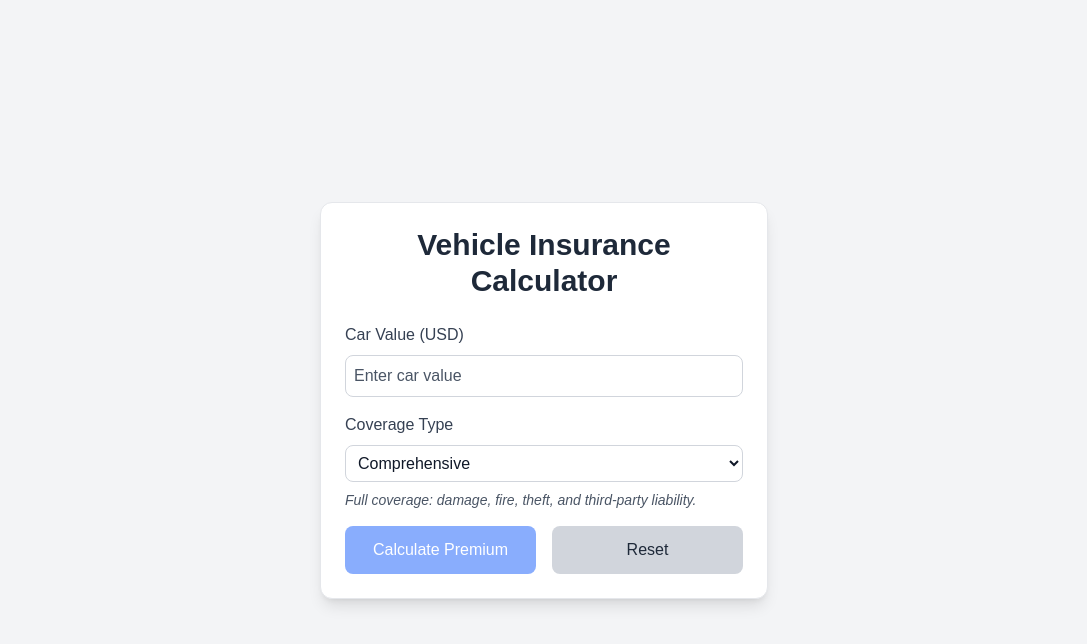
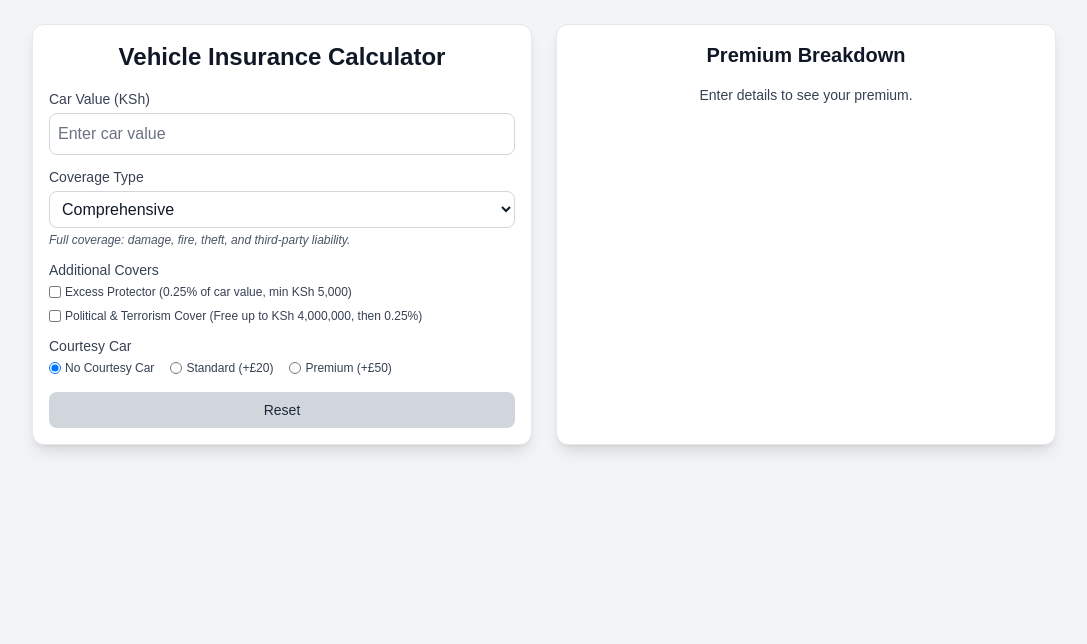
Before and after one commit to Caleb-Kiune/insurance-calculator, a Next.js app: page /calculator in a window 1280 px wide. Shown: the top 644 px of the page, without its empty margins (96-1183 px from the left). Built offline with nearby package versions, Linux system fonts and the light colour scheme.

Commit message:
test form update

```diff
--- a/src/app/calculator/page.tsx
+++ b/src/app/calculator/page.tsx
@@ -1,37 +1,98 @@
 "use client";
 
-import { useState } from "react";
+import React, { useState, useEffect } from "react";
+import { motion, AnimatePresence } from "framer-motion";
 
 export default function CalculatorPage() {
   const [carValue, setCarValue] = useState<number | "">("");
   const [coverageType, setCoverageType] = useState("comprehensive");
+  const [excessProtector, setExcessProtector] = useState(false);
+  const [politicalTerrorismCover, setPoliticalTerrorismCover] = useState(false);
   const [premium, setPremium] = useState<number | null>(null);
   const [rate, setRate] = useState<number | null>(null);
+  const [additionalCovers, setAdditionalCovers] = useState<{
+    excessProtector: number;
+    politicalTerrorism: number;
+    courtesyCar: number;
+  }>({ excessProtector: 0, politicalTerrorism: 0, courtesyCar: 0 });
+  const [courtesyCar, setCourtesyCar] = useState<"none" | "standard" | "premium">("none");
+  const [basicPremium, setBasicPremium] = useState<number | null>(null);
+  const [levies, setLevies] = useState<{
+    stampDuty: number;
+    trainingLevy: number;
+    phcf: number;
+    policyCharge: number;
+  }>({ stampDuty: 0, trainingLevy: 0, phcf: 0, policyCharge: 0 });
 
   const MAX_CAR_VALUE = 100_000_000;
+  const formatKES = (amount: number) =>
+    new Intl.NumberFormat("en-KE", { style: "currency", currency: "KES" }).format(amount);
 
      const calculatePremium = () => {
      if (carValue === "" || carValue <= 0 || carValue > MAX_CAR_VALUE) {
-      setPremium(null);
-      setRate(null);
+       resetCalculator();
        return;
      }
 
-    let selectedRate = 0;
+     let baseRate = 0;
+     if (coverageType === "comprehensive") baseRate = 0.05;
+     else if (coverageType === "third-party") baseRate = 0.02;
+     else if (coverageType === "fire-theft") baseRate = 0.03;
 
-    if (coverageType === "comprehensive") selectedRate = 0.05;
-    else if (coverageType === "third-party") selectedRate = 0.02;
-    else if (coverageType === "fire-theft") selectedRate = 0.03;
+     let valueMultiplier = 1;
+     if (carValue >= 500_000 && carValue < 1_000_000) valueMultiplier = 1.2;
+     else if (carValue >= 1_000_000 && carValue < 1_500_000) valueMultiplier = 1.0;
+     else if (carValue >= 1_500_000 && carValue < 2_500_000) valueMultiplier = 0.8;
+     else if (carValue >= 2_500_000) valueMultiplier = 0.6;
 
-    setRate(selectedRate);
-    setPremium(carValue * selectedRate);
+     const finalRate = baseRate * valueMultiplier;
+     const computedBasePremium = Number(carValue) * finalRate;
+     const basePremium = Math.max(computedBasePremium, 37_500);
+
+     let excessProtectorCost = excessProtector ? Math.max(carValue * 0.0025, 5000) : 0;
+     let politicalTerrorismCost =
+       politicalTerrorismCover && carValue > 4_000_000 ? carValue * 0.0025 : 0;
+     let courtesyCarCost = courtesyCar === "standard" ? 20 : courtesyCar === "premium" ? 50 : 0;
+
+     const calculatedBasicPremium = basePremium + excessProtectorCost + politicalTerrorismCost + courtesyCarCost;
+
+     const stampDuty = 40;
+     const trainingLevy = calculatedBasicPremium * 0.002;
+     const phcf = calculatedBasicPremium * 0.0025;
+     const policyCharge = 1000;
+
+     const totalPremium =
+       calculatedBasicPremium + stampDuty + trainingLevy + phcf + policyCharge;
+
+     setRate(finalRate);
+     setBasicPremium(calculatedBasicPremium);
+     setPremium(totalPremium);
+     setAdditionalCovers({
+       excessProtector: excessProtectorCost,
+       politicalTerrorism: politicalTerrorismCost,
+       courtesyCar: courtesyCarCost
+     });
+     setLevies({ stampDuty, trainingLevy, phcf, policyCharge });
    };
+
+   // Real-time calculation effect
+   useEffect(() => {
+     if (isValidInput) {
+       calculatePremium();
+     }
+   }, [carValue, coverageType, excessProtector, politicalTerrorismCover, courtesyCar]);
 
      const resetCalculator = () => {
      setCarValue("");
      setCoverageType("comprehensive");
+     setExcessProtector(false);
+     setPoliticalTerrorismCover(false);
+     setCourtesyCar("none");
      setPremium(null);
      setRate(null);
+     setAdditionalCovers({ excessProtector: 0, politicalTerrorism: 0, courtesyCar: 0 });
+     setBasicPremium(null);
+     setLevies({ stampDuty: 0, trainingLevy: 0, phcf: 0, policyCharge: 0 });
    };
 
   const coverageDescriptions: Record<string, string> = {
@@ -42,18 +103,51 @@ export default function CalculatorPage() {
 
   const isValidInput = carValue !== "" && carValue > 0 && carValue <= MAX_CAR_VALUE;
 
+     useEffect(() => {
+     const matchHeights = () => {
+       const inputCard = document.getElementById('input-card');
+       const outputCard = document.getElementById('output-card');
+       if (inputCard && outputCard) {
+         const inputHeight = inputCard.offsetHeight;
+         outputCard.style.height = `${inputHeight}px`;
+         outputCard.style.minHeight = `${inputHeight}px`;
+       }
+     };
+
+     matchHeights();
+
+     const resizeObserver = new ResizeObserver(matchHeights);
+     const inputCard = document.getElementById('input-card');
+     if (inputCard) resizeObserver.observe(inputCard);
+     window.addEventListener('resize', matchHeights);
+
+     return () => {
+       resizeObserver.disconnect();
+       window.removeEventListener('resize', matchHeights);
+     };
+   }, [carValue, coverageType, excessProtector, politicalTerrorismCover, courtesyCar, basicPremium]);
+
+  const AnimatedValue = ({ value }: { value: number | string }) => (
+    <motion.span
+      key={value}
+      initial={{ opacity: 0, y: -10 }}
+      animate={{ opacity: 1, y: 0 }}
+      exit={{ opacity: 0, y: 10 }}
+      transition={{ duration: 0.5 }}
+      className="font-semibold"
+    >
+      {value}
+    </motion.span>
+  );
+
   return (
-    <div className="min-h-screen bg-gray-100 flex items-center justify-center p-6">
-      <div className="w-full max-w-md bg-white shadow-lg rounded-xl p-6 border border-gray-200">
-        <h1 className="text-3xl font-bold mb-6 text-center text-gray-800">
-          Vehicle Insurance Calculator
-        </h1>
+    <div className="min-h-screen bg-gray-100 p-6">
+      <div className="max-w-5xl mx-auto grid grid-cols-1 md:grid-cols-2 gap-6 items-start">
+                 <div className="bg-white shadow-lg rounded-xl p-4 border border-gray-200" id="input-card">
+           <h1 className="text-2xl font-bold mb-4 text-center text-gray-900">Vehicle Insurance Calculator</h1>
 
-        {/* Car Value Input */}
-        <div className="mb-4">
-          <label className="block mb-2 font-medium text-gray-700">
-            Car Value (USD)
-          </label>
+           <div className="mb-3">
+             <label className="block mb-1 font-medium text-gray-700 text-sm">Car Value (KSh)</label>
             <input
               type="number"
               value={carValue}
@@ -62,64 +156,160 @@ export default function CalculatorPage() {
                 if (value === "" || (value >= 0 && value <= MAX_CAR_VALUE)) setCarValue(value);
               }}
               placeholder="Enter car value"
-            className="w-full border border-gray-300 rounded-lg p-2
-                       focus:ring-2 focus:ring-blue-500 focus:outline-none
-                       placeholder-gray-600 text-gray-900"
+              className="w-full border border-gray-300 rounded-lg p-2 focus:ring-2 focus:ring-blue-500 focus:outline-none placeholder-gray-500 text-gray-900"
             />
           </div>
 
-        {/* Coverage Type Dropdown */}
-        <div className="mb-4">
-          <label className="block mb-2 font-medium text-gray-700">
-            Coverage Type
-          </label>
+                     <div className="mb-3">
+             <label className="block mb-1 font-medium text-gray-700 text-sm">Coverage Type</label>
              <select
                value={coverageType}
                onChange={(e) => setCoverageType(e.target.value)}
-            className="w-full border border-gray-300 rounded-lg p-2
-                       focus:ring-2 focus:ring-blue-500 focus:outline-none
-                       text-gray-900"
+               className="w-full border border-gray-300 rounded-lg p-2 focus:ring-2 focus:ring-blue-500 focus:outline-none text-gray-900"
              >
                <option value="comprehensive">Comprehensive</option>
                <option value="third-party">Third Party Only</option>
                <option value="fire-theft">Fire & Theft</option>
              </select>
-          <p className="mt-2 text-sm text-gray-600 italic">
-            {coverageDescriptions[coverageType]}
-          </p>
+             <p className="mt-1 text-xs text-gray-600 italic">{coverageDescriptions[coverageType]}</p>
            </div>
 
-        {/* Buttons */}
+           <div className="mb-3">
+             <label className="block mb-1 font-medium text-gray-700 text-sm">Additional Covers</label>
+                         <div className="space-y-2">
+               <div className="flex items-center">
+                 <input
+                   type="checkbox"
+                   id="excessProtector"
+                   checked={excessProtector}
+                   onChange={(e) => setExcessProtector(e.target.checked)}
+                   className="w-3 h-3 text-blue-600 border-gray-300 focus:ring-blue-500 focus:ring-1"
+                 />
+                 <label htmlFor="excessProtector" className="ml-1 text-xs text-gray-700">
+                   Excess Protector (0.25% of car value, min KSh 5,000)
+                 </label>
+               </div>
+               <div className="flex items-center">
+                 <input
+                   type="checkbox"
+                   id="politicalTerrorismCover"
+                   checked={politicalTerrorismCover}
+                   onChange={(e) => setPoliticalTerrorismCover(e.target.checked)}
+                   className="w-3 h-3 text-blue-600 border-gray-300 focus:ring-blue-500 focus:ring-1"
+                 />
+                 <label htmlFor="politicalTerrorismCover" className="ml-1 text-xs text-gray-700">
+                   Political & Terrorism Cover (Free up to KSh 4,000,000, then 0.25%)
+                 </label>
+               </div>
+             </div>
+           </div>
+
+           <div className="mb-3">
+             <label className="block mb-1 font-medium text-gray-700 text-sm">Courtesy Car</label>
              <div className="flex gap-4">
-          <button
-            onClick={calculatePremium}
-            disabled={!isValidInput}
-            className={`flex-1 bg-blue-600 text-white font-medium p-3 rounded-lg
-                        hover:bg-blue-700 transition-colors disabled:opacity-50 disabled:cursor-not-allowed`}
-          >
-            Calculate Premium
-          </button>
+               <div className="flex items-center">
+                 <input
+                   type="radio"
+                   id="courtesyCarNone"
+                   name="courtesyCar"
+                   value="none"
+                   checked={courtesyCar === "none"}
+                   onChange={(e) => setCourtesyCar(e.target.value as "none" | "standard" | "premium")}
+                   className="w-3 h-3 text-blue-600 border-gray-300 focus:ring-blue-500 focus:ring-1"
+                 />
+                 <label htmlFor="courtesyCarNone" className="ml-1 text-xs text-gray-700">
+                   No Courtesy Car
+                 </label>
+               </div>
+               <div className="flex items-center">
+                 <input
+                   type="radio"
+                   id="courtesyCarStandard"
+                   name="courtesyCar"
+                   value="standard"
+                   checked={courtesyCar === "standard"}
+                   onChange={(e) => setCourtesyCar(e.target.value as "none" | "standard" | "premium")}
+                   className="w-3 h-3 text-blue-600 border-gray-300 focus:ring-blue-500 focus:ring-1"
+                 />
+                 <label htmlFor="courtesyCarStandard" className="ml-1 text-xs text-gray-700">
+                   Standard (+£20)
+                 </label>
+               </div>
+               <div className="flex items-center">
+                 <input
+                   type="radio"
+                   id="courtesyCarPremium"
+                   name="courtesyCar"
+                   value="premium"
+                   checked={courtesyCar === "premium"}
+                   onChange={(e) => setCourtesyCar(e.target.value as "none" | "standard" | "premium")}
+                   className="w-3 h-3 text-blue-600 border-gray-300 focus:ring-blue-500 focus:ring-1"
+                 />
+                 <label htmlFor="courtesyCarPremium" className="ml-1 text-xs text-gray-700">
+                   Premium (+£50)
+                 </label>
+               </div>
+             </div>
+           </div>
+
+                     <div className="flex gap-3 mt-4">
              <button
                onClick={resetCalculator}
-            className="flex-1 bg-gray-300 text-gray-800 font-medium p-3 rounded-lg
-                       hover:bg-gray-400 transition-colors"
+               className="flex-1 bg-gray-300 text-gray-800 font-medium py-2 px-3 rounded-lg hover:bg-gray-400 transition-colors text-sm"
              >
                Reset
              </button>
            </div>
+        </div>
 
-        {/* Result + Breakdown */}
-        {premium !== null && rate !== null && (
-          <div className="mt-6 bg-blue-50 p-4 rounded-lg border border-blue-200 text-center">
-            <p className="text-lg font-semibold text-gray-800 mb-2">
-              Estimated Premium: <span className="text-green-600">${premium.toFixed(2)}</span>
-            </p>
-            <p className="text-sm text-gray-600">
-              Breakdown: Car Value (${carValue}) × Rate ({(rate * 100).toFixed(1)}%)
-            </p>
+                 <div className="bg-white shadow-lg rounded-xl p-4 border border-gray-200" id="output-card">
+           <h2 className="text-xl font-semibold mb-3 text-center text-gray-900">Premium Breakdown</h2>
+                     {premium === null ? (
+             <p className="text-gray-700 text-center mt-4 text-sm">Enter details to see your premium.</p>
+           ) : (
+             <div className="space-y-3 text-gray-900">
+              <div className="flex justify-between">
+                <span>Basic Premium:</span>
+                <AnimatedValue value={formatKES(basicPremium!)} />
+              </div>
+              <div className="flex justify-between">
+                <span>Excess Protector:</span>
+                <AnimatedValue value={additionalCovers.excessProtector ? formatKES(additionalCovers.excessProtector) : "KSh 0"} />
+              </div>
+                             <div className="flex justify-between">
+                 <span>Political/Terrorism Cover:</span>
+                 <AnimatedValue value={additionalCovers.politicalTerrorism ? formatKES(additionalCovers.politicalTerrorism) : "Free"} />
+               </div>
+               <div className="flex justify-between">
+                 <span>Courtesy Car:</span>
+                 <AnimatedValue value={additionalCovers.courtesyCar ? formatKES(additionalCovers.courtesyCar) : "KSh 0"} />
+               </div>
+               <div className="border-t border-gray-300 pt-2 space-y-2">
+                <div className="flex justify-between">
+                  <span>Stamp Duty:</span>
+                  <AnimatedValue value={formatKES(levies.stampDuty)} />
+                </div>
+                <div className="flex justify-between">
+                  <span>Insurance Training Levy:</span>
+                  <AnimatedValue value={formatKES(levies.trainingLevy)} />
+                </div>
+                <div className="flex justify-between">
+                  <span>PHCF:</span>
+                  <AnimatedValue value={formatKES(levies.phcf)} />
+                </div>
+                <div className="flex justify-between">
+                  <span>Policy Charge:</span>
+                  <AnimatedValue value={formatKES(levies.policyCharge)} />
+                </div>
+              </div>
+              <div className="border-t border-gray-400 pt-2 flex justify-between font-bold text-lg">
+                <span>Total Premium:</span>
+                <AnimatedValue value={formatKES(premium)} />
+              </div>
             </div>
           )}
         </div>
       </div>
+    </div>
   );
 }
```
Also changed, not shown: package.json (+7 -6 lines), 1 other file (tests, documents, lock files or other folders). Lines whose indentation alone changed are shown as unchanged.
